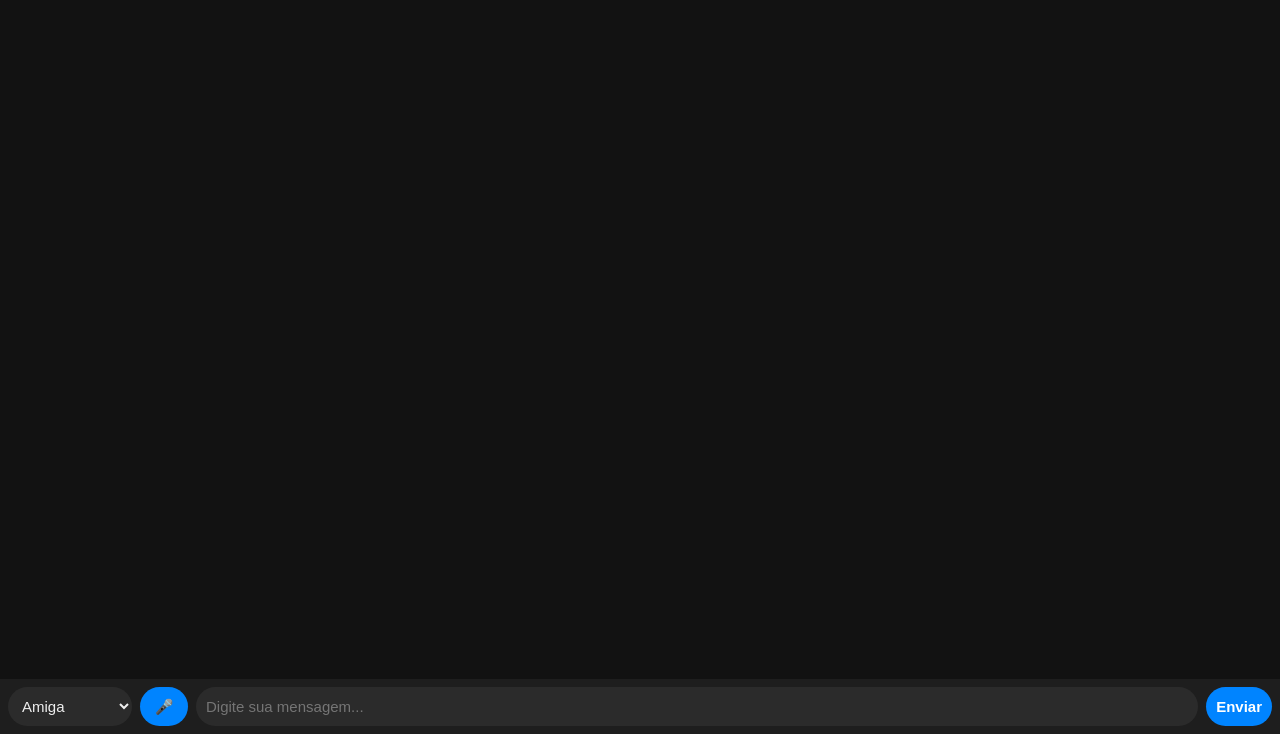
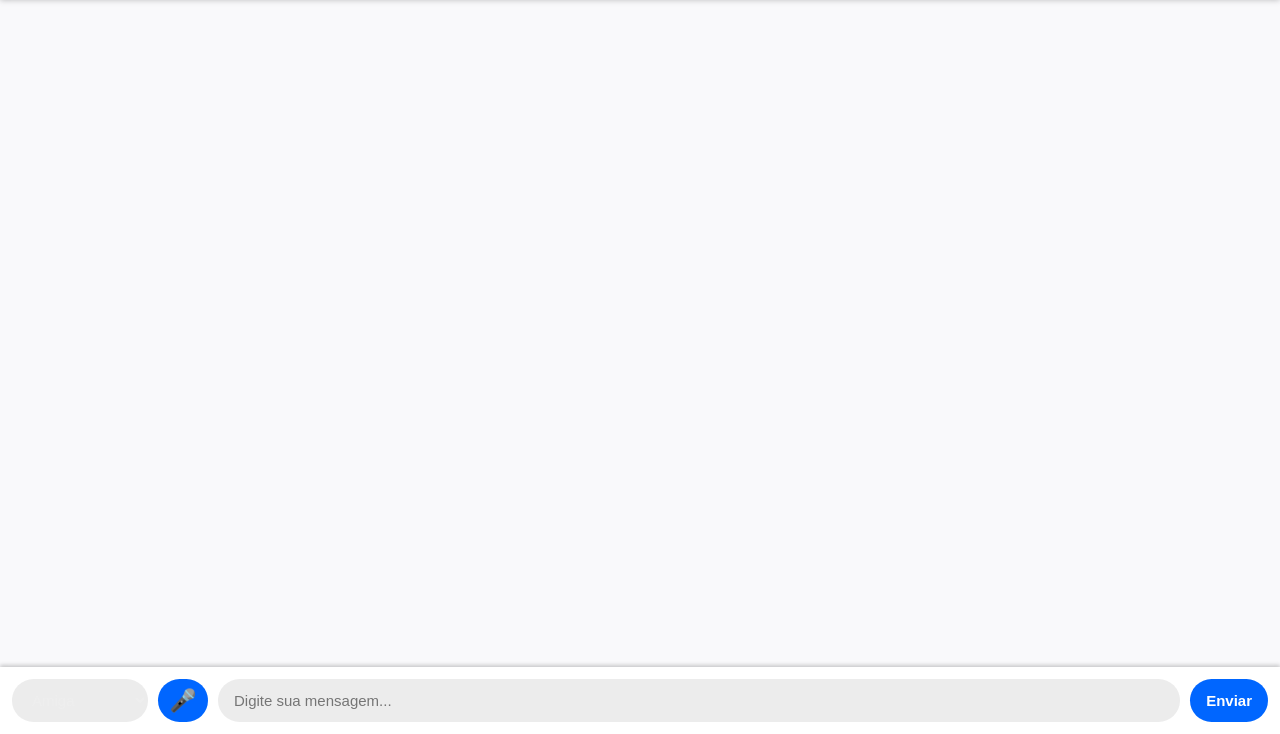
Before and after one commit to linconcastro/UaIA-Realtime-GPT4o, a website: page public/index.html in a window 1280 px wide. Shown: the part 66-800 px from the top of the page. Drawn offline with Linux system fonts and the light colour scheme.

Commit message:
Update index.html

```diff
--- a/public/index.html
+++ b/public/index.html
@@ -4,32 +4,51 @@
 <meta charset="utf-8">
 <meta name="viewport" content="width=device-width,initial-scale=1">
 <title>UaIA</title>
+<link rel="preconnect" href="https://fonts.googleapis.com">
+<link rel="preconnect" href="https://fonts.gstatic.com" crossorigin>
+<link href="https://fonts.googleapis.com/css2?family=Inter:wght@400;600&display=swap" rel="stylesheet">
 <style>
-:root{--bg:#121212;--header:#1e1e1e;--user:#0084ff;--assistant:#2b2b2b}
-*{box-sizing:border-box}
-body{margin:0;font-family:system-ui,-apple-system,Segoe UI,Roboto,sans-serif;background:var(--bg);color:#eee;display:flex;flex-direction:column;height:100vh}
-header{background:var(--header);padding:12px 16px;display:flex;justify-content:space-between;align-items:center}
-#chat{flex:1;overflow-y:auto;padding:16px;display:flex;flex-direction:column;gap:8px}
-.bubble{max-width:80%;padding:10px 14px;border-radius:18px;word-wrap:break-word;white-space:pre-wrap;font-size:15px;line-height:1.4}
-.user{align-self:flex-end;background:var(--user);color:#fff;border-bottom-right-radius:4px}
-.assistant{align-self:flex-start;background:var(--assistant);color:#eee;border-bottom-left-radius:4px}
-.typing{width:52px;height:20px;display:flex;align-items:center;justify-content:space-around}
-.typing span{width:6px;height:6px;background:#ccc;border-radius:50%;animation:blink 1s infinite alternate}
+:root{
+  --bg:#0f0f12;
+  --bg-light:#1b1b1f;
+  --header-grad:linear-gradient(90deg,#5f4bff 0%,#9e23ff 100%);
+  --user:#4e8cff;
+  --assistant:#2e2e37;
+  --radius:18px;
+  --shadow:0 2px 6px rgba(0,0,0,.25);
+  --font:'Inter',system-ui,-apple-system,Segoe UI,Roboto,sans-serif;
+}
+@media(prefers-color-scheme:light){
+  :root{--bg:#f9f9fb;--bg-light:#fff;--assistant:#ececec;--user:#0066ff;color:#111}
+}
+*{box-sizing:border-box;margin:0;padding:0}
+body{font-family:var(--font);background:var(--bg);color:#eee;display:flex;flex-direction:column;height:100vh;transition:background .3s}
+header{background:var(--header-grad);padding:14px 20px;display:flex;align-items:center;gap:10px;color:#fff;box-shadow:var(--shadow)}
+header img{width:36px;height:36px;border-radius:50%}
+#chat{flex:1;overflow-y:auto;padding:20px;display:flex;flex-direction:column;gap:12px;scroll-behavior:smooth}
+.bubble{max-width:78%;padding:12px 16px;border-radius:var(--radius);word-wrap:break-word;white-space:pre-wrap;font-size:15px;line-height:1.45;box-shadow:var(--shadow);animation:fade .3s ease}
+.user{align-self:flex-end;background:var(--user);color:#fff;border-bottom-right-radius:6px}
+.assistant{align-self:flex-start;background:var(--assistant);color:#eee;border-bottom-left-radius:6px}
+.typing{width:60px;height:22px;display:flex;align-items:center;justify-content:space-around}
+.typing span{width:8px;height:8px;background:#ccc;border-radius:50%;animation:blink 1s infinite alternate}
 .typing span:nth-child(2){animation-delay:.2s}
 .typing span:nth-child(3){animation-delay:.4s}
 @keyframes blink{from{opacity:.2}to{opacity:1}}
-footer{background:var(--header);padding:8px;display:flex;gap:8px;position:sticky;bottom:0}
-select,input,button{font-size:15px;border:none;border-radius:20px;padding:10px;background:#2b2b2b;color:#eee}
+@keyframes fade{from{opacity:0;transform:translateY(10px)}to{opacity:1;transform:translateY(0)}}
+footer{background:var(--bg-light);padding:12px;display:flex;gap:10px;position:sticky;bottom:0;box-shadow:0 -2px 4px rgba(0,0,0,.2)}
+select,input,button{font-size:15px;border:none;border-radius:30px;padding:12px 16px;background:var(--assistant);color:#eee;transition:background .2s}
 button{background:var(--user);color:#fff;font-weight:600;cursor:pointer}
-#mic{width:48px;padding:0}
-input{flex:1;background:#2b2b2b}
+button:hover{filter:brightness(1.1)}
+#mic{width:50px;padding:0;font-size:22px}
+input{flex:1;background:var(--assistant)}
 @media(max-width:600px){.bubble{max-width:90%}}
 </style>
 </head>
 <body>
 <header>
+  <img src="https://i.imgur.com/zb6K6Qk.png" alt="UaIA">
   <span id="username">Não logado</span>
-  <button id="logout" style="display:none">Logout</button>
+  <button id="logout" style="margin-left:auto;display:none">Logout</button>
 </header>
 
 <main id="chat"></main>
@@ -57,11 +76,9 @@ voiceSel.onchange=()=>localStorage.setItem('uaia_voice',voiceSel.value);
 let recognition,recognizing=false;
 if('webkitSpeechRecognition'in window){
   recognition=new webkitSpeechRecognition();
-  recognition.lang='pt-BR';
-  recognition.interimResults=false;
+  recognition.lang='pt-BR';recognition.interimResults=false;
   recognition.onresult=e=>{
-    document.getElementById('txt').value=e.results[0][0].transcript;
-    send();
+    document.getElementById('txt').value=e.results[0][0].transcript;send();
   };
   recognition.onend=()=>{recognizing=false;micBtn.textContent='🎤';};
   micBtn.onclick=()=>{
@@ -72,39 +89,25 @@ if('webkitSpeechRecognition'in window){
 
 // --- Chat helpers ---
 function addBubble(cls,html){
-  const div=document.createElement('div');
-  div.className='bubble '+cls;
-  div.innerHTML=html;
-  document.getElementById('chat').appendChild(div);
-  div.scrollIntoView();
-  return div;
+  const div=document.createElement('div');div.className='bubble '+cls;div.innerHTML=html;
+  document.getElementById('chat').appendChild(div);div.scrollIntoView();return div;
 }
 function showTyping(){typingEl=addBubble('assistant','<div class="typing"><span></span><span></span><span></span></div>');}
 function hideTyping(){if(typingEl){typingEl.remove();typingEl=null;}}
 function login(){
-  user = localStorage.getItem('uaia_user');
-  if(!user){
-    user = prompt('Digite seu nome:','visitante_'+Math.floor(Math.random()*1000));
-    if(!user) return;
-    localStorage.setItem('uaia_user', user);
-  }
+  user=localStorage.getItem('uaia_user');
+  if(!user){user=prompt('Digite seu nome:','visitante_'+Math.floor(Math.random()*1000));if(!user)return;localStorage.setItem('uaia_user',user);}
   document.getElementById('username').textContent=user;
   document.getElementById('logout').style.display='inline';
   ws.send(JSON.stringify({type:'login',user}));
 }
-document.getElementById('logout').onclick=()=>{
-  localStorage.removeItem('uaia_user');
-  location.href='usuarios.html';
-};
+document.getElementById('logout').onclick=()=>{localStorage.removeItem('uaia_user');location.href='usuarios.html';};
 document.getElementById('send').onclick=send;
 document.getElementById('txt').addEventListener('keydown',e=>{if(e.key==='Enter')send();});
 function send(){
-  const txt=document.getElementById('txt');
-  const msg=txt.value.trim();
-  if(!msg)return;
-  addBubble('user',msg);
-  ws.send(JSON.stringify({type:'message',content:msg}));
-  txt.value='';showTyping();assistantBubble=addBubble('assistant','');
+  const txt=document.getElementById('txt');const msg=txt.value.trim();if(!msg)return;
+  addBubble('user',msg);ws.send(JSON.stringify({type:'message',content:msg}));txt.value='';
+  showTyping();assistantBubble=addBubble('assistant','');
 }
 
 // --- ElevenLabs TTS ---
@@ -112,21 +115,15 @@ function speak(text){
   const vid=voiceSel.value;
   fetch(`https://api.elevenlabs.io/v1/text-to-speech/${vid}/stream`,{
     method:'POST',
-    headers:{
-      'xi-api-key':window.ELEVEN_API_KEY||'',
-      'Content-Type':'application/json'
-    },
+    headers:{'xi-api-key':window.ELEVEN_API_KEY||'','Content-Type':'application/json'},
     body:JSON.stringify({text,voice_settings:{stability:0.3,similarity_boost:0.9}})
   })
   .then(r=>r.blob())
   .then(b=>{
-    const url=URL.createObjectURL(b);
-    const audio=new Audio(url);
+    const url=URL.createObjectURL(b);const audio=new Audio(url);
     audio.play().catch(()=>{
-      const btn=document.createElement('button');
-      btn.textContent='▶️ Ouvir resposta';
-      btn.onclick=()=>audio.play();
-      assistantBubble.appendChild(btn);
+      const btn=document.createElement('button');btn.textContent='▶️ Ouvir resposta';
+      btn.onclick=()=>audio.play();assistantBubble.appendChild(btn);
     });
   });
 }
@@ -136,8 +133,7 @@ let assistantText='';
 ws.onmessage=e=>{
   const data=JSON.parse(e.data);
   if(data.type==='assistant'){
-    hideTyping();
-    assistantText+=data.content;
+    hideTyping();assistantText+=data.content;
     assistantBubble.innerHTML=assistantText.replace(/\\n/g,'<br>');
     assistantBubble.scrollIntoView();
     clearTimeout(window._speakT);
```
